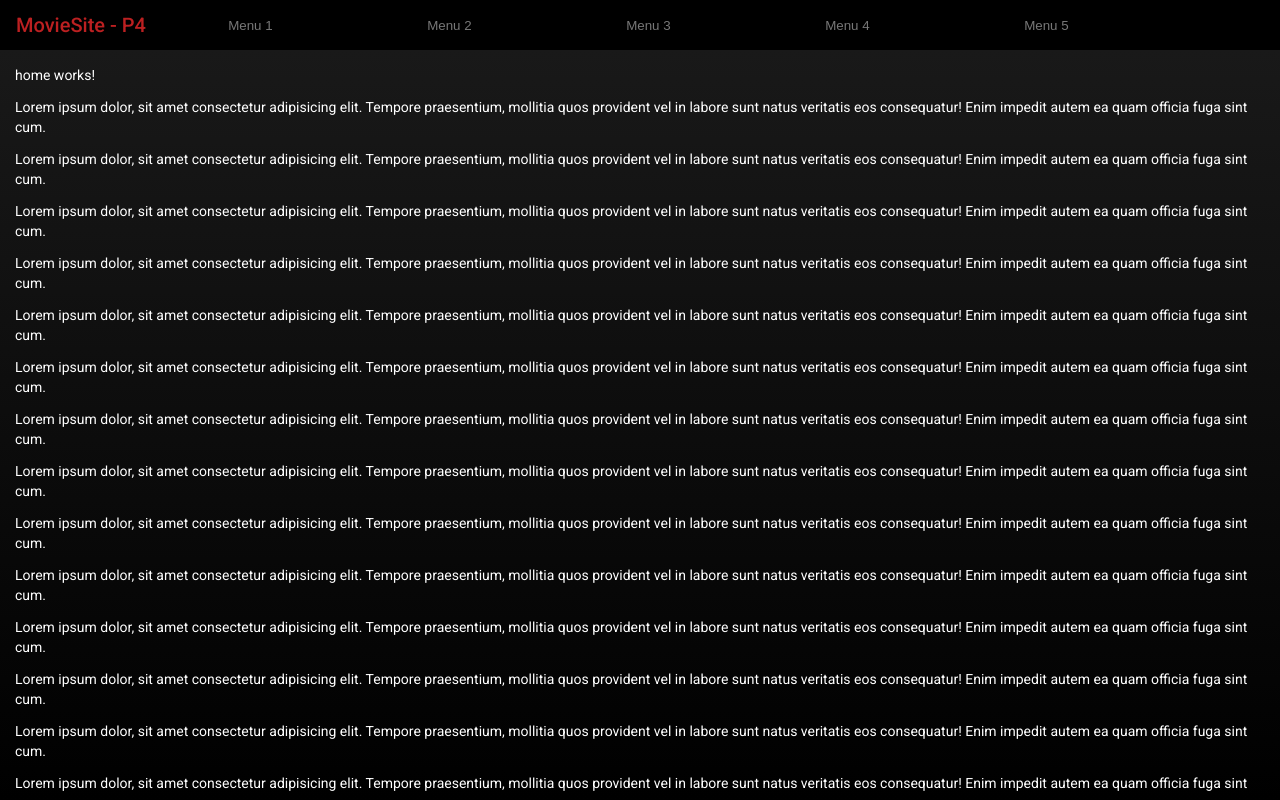
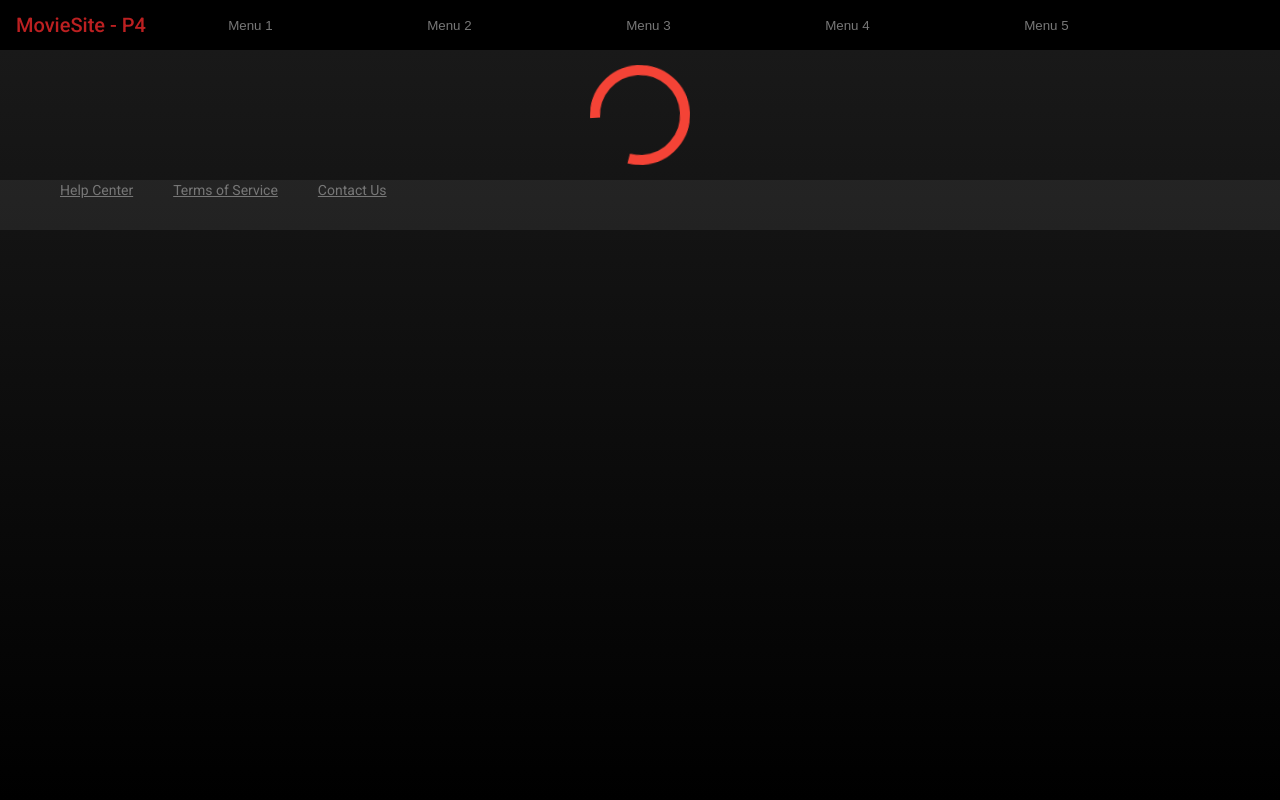
Before and after one commit to Fenrir-Codes/MovieSite-P4, an Angular app: page /Home in a window 1280 px wide. Built offline with nearby package versions, Linux system fonts and the light colour scheme.

Commit message:
spinner ready on home

```diff
--- a/src/app/Components/home/home.component.html
+++ b/src/app/Components/home/home.component.html
@@ -1,47 +1,6 @@
 <div class="home-container">
-    <p>home works!</p>
-    <p>Lorem ipsum dolor, sit amet consectetur adipisicing elit. Tempore praesentium,
-         mollitia quos provident vel in labore sunt natus veritatis eos consequatur! Enim impedit autem ea quam officia fuga sint cum.</p>
-         <p>Lorem ipsum dolor, sit amet consectetur adipisicing elit. Tempore praesentium,
-            mollitia quos provident vel in labore sunt natus veritatis eos consequatur! Enim impedit autem ea quam officia fuga sint cum.</p>
-            <p>Lorem ipsum dolor, sit amet consectetur adipisicing elit. Tempore praesentium,
-                mollitia quos provident vel in labore sunt natus veritatis eos consequatur! Enim impedit autem ea quam officia fuga sint cum.</p>
-                <p>Lorem ipsum dolor, sit amet consectetur adipisicing elit. Tempore praesentium,
-                    mollitia quos provident vel in labore sunt natus veritatis eos consequatur! Enim impedit autem ea quam officia fuga sint cum.</p>
-                    <p>Lorem ipsum dolor, sit amet consectetur adipisicing elit. Tempore praesentium,
-                        mollitia quos provident vel in labore sunt natus veritatis eos consequatur! Enim impedit autem ea quam officia fuga sint cum.</p>
-                        <p>Lorem ipsum dolor, sit amet consectetur adipisicing elit. Tempore praesentium,
-                            mollitia quos provident vel in labore sunt natus veritatis eos consequatur! Enim impedit autem ea quam officia fuga sint cum.</p>
-                            <p>Lorem ipsum dolor, sit amet consectetur adipisicing elit. Tempore praesentium,
-                                mollitia quos provident vel in labore sunt natus veritatis eos consequatur! Enim impedit autem ea quam officia fuga sint cum.</p>
-                                <p>Lorem ipsum dolor, sit amet consectetur adipisicing elit. Tempore praesentium,
-                                    mollitia quos provident vel in labore sunt natus veritatis eos consequatur! Enim impedit autem ea quam officia fuga sint cum.</p>
-                                    <p>Lorem ipsum dolor, sit amet consectetur adipisicing elit. Tempore praesentium,
-                                        mollitia quos provident vel in labore sunt natus veritatis eos consequatur! Enim impedit autem ea quam officia fuga sint cum.</p>
-                                            <p>Lorem ipsum dolor, sit amet consectetur adipisicing elit. Tempore praesentium,
-         mollitia quos provident vel in labore sunt natus veritatis eos consequatur! Enim impedit autem ea quam officia fuga sint cum.</p>
-         <p>Lorem ipsum dolor, sit amet consectetur adipisicing elit. Tempore praesentium,
-            mollitia quos provident vel in labore sunt natus veritatis eos consequatur! Enim impedit autem ea quam officia fuga sint cum.</p>
-            <p>Lorem ipsum dolor, sit amet consectetur adipisicing elit. Tempore praesentium,
-                mollitia quos provident vel in labore sunt natus veritatis eos consequatur! Enim impedit autem ea quam officia fuga sint cum.</p>
-                <p>Lorem ipsum dolor, sit amet consectetur adipisicing elit. Tempore praesentium,
-                    mollitia quos provident vel in labore sunt natus veritatis eos consequatur! Enim impedit autem ea quam officia fuga sint cum.</p>
-                        <p>Lorem ipsum dolor, sit amet consectetur adipisicing elit. Tempore praesentium,
-mollitia quos provident vel in labore sunt natus veritatis eos consequatur! Enim impedit autem ea quam officia fuga sint cum.</p>
-<p>Lorem ipsum dolor, sit amet consectetur adipisicing elit. Tempore praesentium,
-    mollitia quos provident vel in labore sunt natus veritatis eos consequatur! Enim impedit autem ea quam officia fuga sint cum.</p>
-    <p>Lorem ipsum dolor, sit amet consectetur adipisicing elit. Tempore praesentium,
-        mollitia quos provident vel in labore sunt natus veritatis eos consequatur! Enim impedit autem ea quam officia fuga sint cum.</p>
-        <p>Lorem ipsum dolor, sit amet consectetur adipisicing elit. Tempore praesentium,
-            mollitia quos provident vel in labore sunt natus veritatis eos consequatur! Enim impedit autem ea quam officia fuga sint cum.</p>
-                <p>Lorem ipsum dolor, sit amet consectetur adipisicing elit. Tempore praesentium,
-mollitia quos provident vel in labore sunt natus veritatis eos consequatur! Enim impedit autem ea quam officia fuga sint cum.</p>
-<p>Lorem ipsum dolor, sit amet consectetur adipisicing elit. Tempore praesentium,
-    mollitia quos provident vel in labore sunt natus veritatis eos consequatur! Enim impedit autem ea quam officia fuga sint cum.</p>
-    <p>Lorem ipsum dolor, sit amet consectetur adipisicing elit. Tempore praesentium,
-        mollitia quos provident vel in labore sunt natus veritatis eos consequatur! Enim impedit autem ea quam officia fuga sint cum.</p>
-        <p>Lorem ipsum dolor, sit amet consectetur adipisicing elit. Tempore praesentium,
-            mollitia quos provident vel in labore sunt natus veritatis eos consequatur! Enim impedit autem ea quam officia fuga sint cum.</p>
-                <p>Lorem ipsum dolor, sit amet consectetur adipisicing elit. Tempore praesentium,
-mollitia quos provident vel in labore sunt natus veritatis eos consequatur! Enim impedit autem ea quam officia fuga sint cum.</p>
+
+    <mat-spinner class="spinner" [color]="color" *ngIf="!isLoaded"></mat-spinner>
+
+
 </div>
--- a/src/app/Components/home/home.component.scss
+++ b/src/app/Components/home/home.component.scss
@@ -1,3 +1,8 @@
 .home-container{
     margin: 15px;
+    display: flex;
+    flex-wrap: wrap;
+    align-items: center;
+    justify-content: center;
+
 }
--- a/src/app/Components/home/home.component.ts
+++ b/src/app/Components/home/home.component.ts
@@ -1,4 +1,6 @@
 import { Component, OnInit } from '@angular/core';
+import {ThemePalette} from '@angular/material/core';
+
 
 @Component({
   selector: 'app-home',
@@ -6,6 +8,10 @@ import { Component, OnInit } from '@angular/core';
   styleUrls: ['./home.component.scss']
 })
 export class HomeComponent implements OnInit {
+  //boolean for check if the content loaded
+  isLoaded: Boolean = false;
+  // color variable binded to the spinner
+  color: ThemePalette = 'warn';
 
   constructor() { }
 
--- a/src/app/app.module.ts
+++ b/src/app/app.module.ts
@@ -8,6 +8,7 @@ import { MatIconModule } from '@angular/material/icon';
 import {MatButtonModule} from '@angular/material/button';
 import {MatSidenavModule} from '@angular/material/sidenav';
 import { HomeComponent } from '../app/Components/home/home.component';
+import {MatProgressSpinnerModule} from '@angular/material/progress-spinner';
 
 @NgModule({
   declarations: [
@@ -22,6 +23,7 @@ import { HomeComponent } from '../app/Components/home/home.component';
     MatIconModule,
     MatButtonModule,
     MatSidenavModule,
+    MatProgressSpinnerModule,
 
 
 
```
